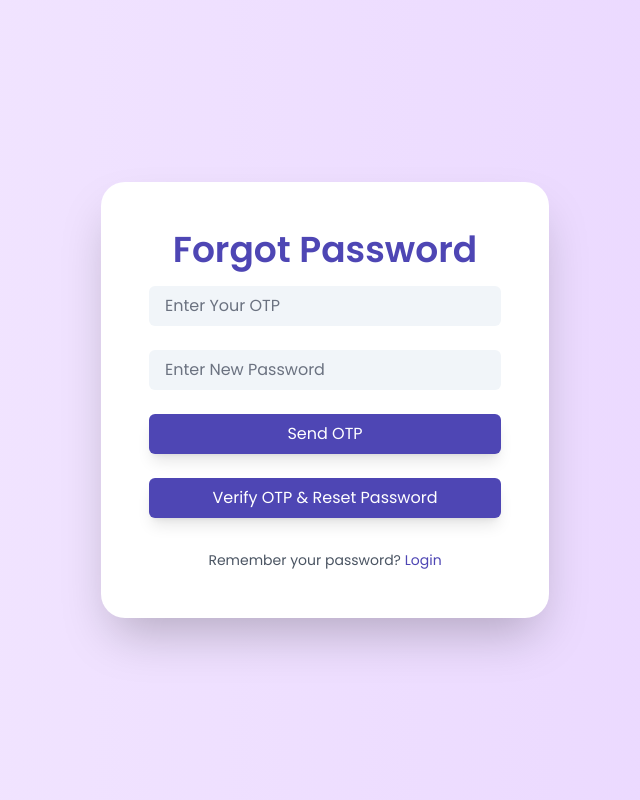
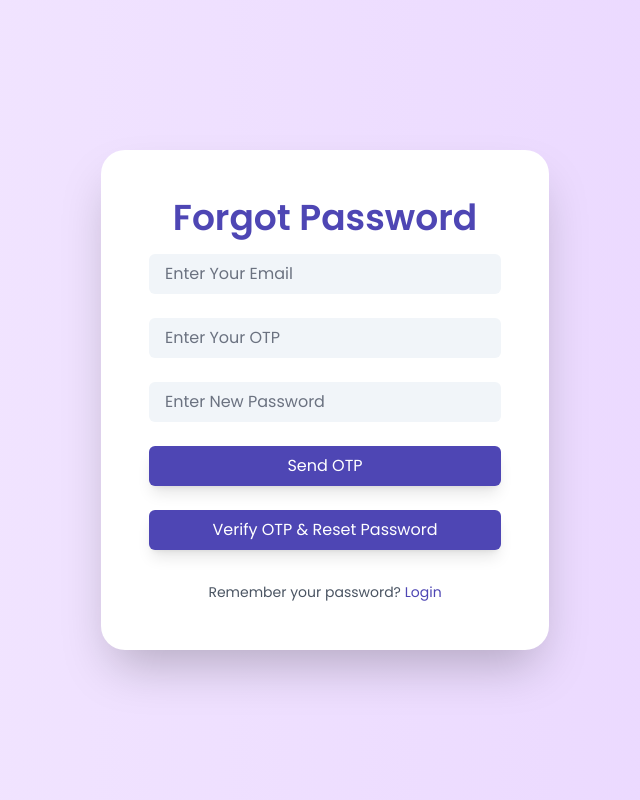
Before and after one commit to yensen-arch/StetthupsFERepo, a React (Create React App) app: page /forgot-password in a window 1280 px wide. Shown: the whole page, without its empty margins (315-955 px from the left). Built offline with nearby package versions, Linux system fonts and the light colour scheme.

Commit message:
forgot pass fixed

```diff
--- a/src/pages/ForgotPassword.tsx
+++ b/src/pages/ForgotPassword.tsx
@@ -4,8 +4,7 @@ import axios from "axios";
 import { Link } from "react-router-dom";
 
 function ForgotPassword() {
-  const user = JSON.parse(localStorage.getItem("user"));
-  const email = user?.email || ""; // Ensure email exists
+  const [email, setEmail] = useState(""); // Added email state
   const [OTP, setOTP] = useState("");
   const [password, setPassword] = useState("");
   const [errorMessage, setErrorMessage] = useState("");
@@ -15,7 +14,7 @@ function ForgotPassword() {
     try {
       const response = await axios.post(
         "https://admin.stetthups.com/api/v1/forget/password/email/otp",
-        { email }
+        { email } // Using the email state
       );
       if (response.data.success) {
         toast.success("OTP sent to your email.");
@@ -39,7 +38,7 @@ function ForgotPassword() {
     e.preventDefault();
     try {
       const formData = new FormData();
-      formData.append("email", email);
+      formData.append("email", email); // Using the email state
       formData.append("otp", OTP);
       formData.append("password", password);
 
@@ -58,9 +57,8 @@ function ForgotPassword() {
         setSuccessMessage("Password reset successful. You can now log in.");
         setErrorMessage("");
         setTimeout(() => {
-            window.location.href = "/login";
-          }, 1500);
-
+          window.location.href = "/login";
+        }, 1500);
       } else {
         setErrorMessage(response.data.message || "Failed to reset password.");
         toast.error(response.data.message || "Failed to reset password.");
@@ -82,6 +80,17 @@ function ForgotPassword() {
           Forgot Password
         </h2>
         <form onSubmit={verifyOTP} className="space-y-6">
+          <div>
+            <input
+              id="email"
+              type="email"
+              value={email}
+              onChange={(e) => setEmail(e.target.value)}
+              placeholder="Enter Your Email"
+              className="w-full placeholder:text-gray-500 px-4 py-2 bg-slate-100 rounded-md focus:outline-none focus:ring-2 focus:ring-[#4E46B4] text-sm sm:text-base"
+              required
+            />
+          </div>
           <div>
             <input
               id="OTP"
```
